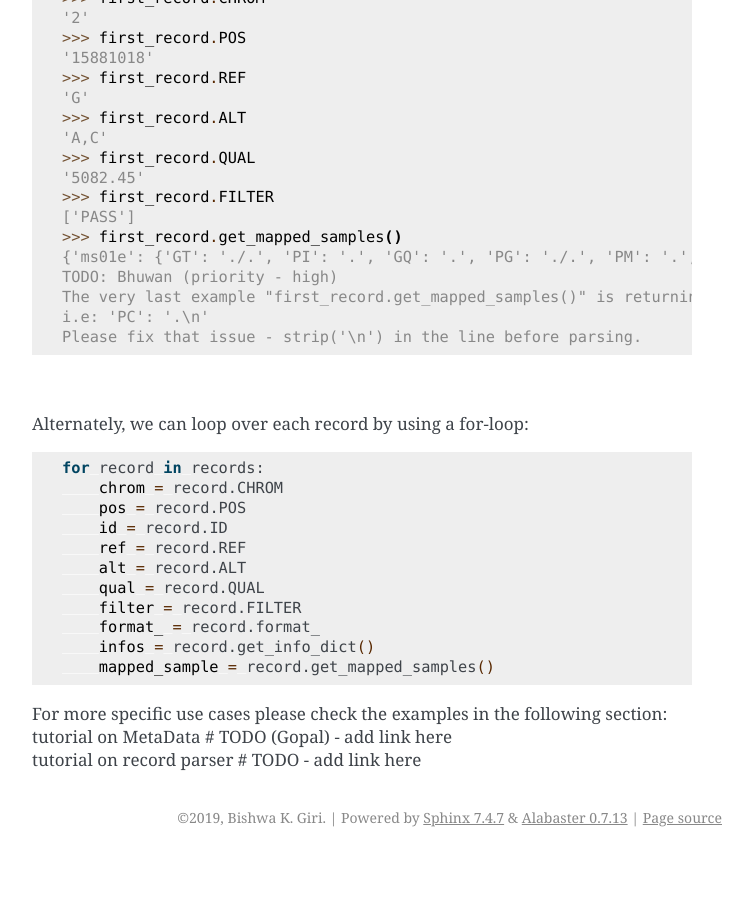
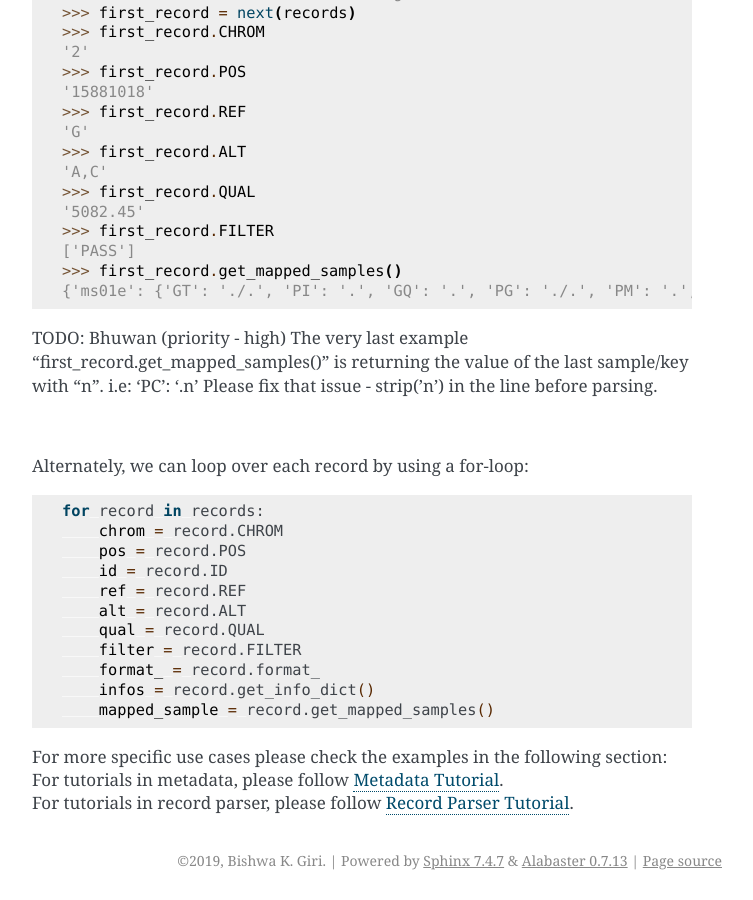
Before and after one commit to everestial/vcfparser, a Sphinx documentation site: the page built from docs/README.rst, in a window 1280 px wide and 900 px high, scrolled down 2308 px. Shown: the whole window, without its empty margins (388-1141 px from the left). Built offline with Sphinx 7.4.7, drawn with Linux system fonts in a browser that asks for light colours; before the commit the page ends 3165 px from its top, so only the background shows below that.

Commit message:
Links to metadata/record parser tutorials added.

```diff
--- a/docs/README.rst
+++ b/docs/README.rst
@@ -35,7 +35,9 @@ Installation
 ------------
 
 | **Method A:**
+
 | `VCFsimplify <https://github.com/everestial/VCF-Simplify>`_ uses vcfparser API, so the package is readily available if VCFsimplify is already installed.
+
 This is only preferred while developing/optimizing **VcfSimplify** along with **vcfparser**.
 
 Navigate to the VCFsimplify directory ->
@@ -77,11 +79,14 @@ call the 'vcfparser' package.
 
 |
 | **Method C:**
+
 | For offline install, or in order to build from the source code, follow :ref:`advance install <advanced-install>`.
 
 |
+
 Cythonize (optional but helpful)
 --------------------------------
+
 The installed "vcfparser" package can be cythonized to optimize performance.
 Cythonizing the package can increase the speed of the parser by about x.x - y.y (?) times.
 
@@ -96,7 +101,7 @@ Usage
 >>> vcf_obj = VcfParser('input_test.vcf')
 
 Get metadata information from the vcf file
-^^^^^^^^^^^^^^^^^^^^^^^^^^^^^^^^^^^^^^^
+^^^^^^^^^^^^^^^^^^^^^^^^^^^^^^^^^^^^^^^^^^
 
 >>> metainfo = vcf_obj.parse_metadata()
 >>> metainfo.fileformat
@@ -112,7 +117,7 @@ Get metadata information from the vcf file
 
 
 Get Records from the vcf file
-^^^^^^^^^^^^^^^^^^^^^^^^^
+^^^^^^^^^^^^^^^^^^^^^^^^^^^^^
 >>> records = vcf_obj.parse_records()
     # Note: Records are returned as generator.
 >>> first_record = next(records)
@@ -130,12 +135,14 @@ Get Records from the vcf file
 ['PASS']
 >>> first_record.get_mapped_samples()
 {'ms01e': {'GT': './.', 'PI': '.', 'GQ': '.', 'PG': './.', 'PM': '.', 'PW': './.', 'AD': '0,0', 'PL': '0,0,0,.,.,.', 'DP': '0', 'PB': '.', 'PC': '.'}, 'ms02g': {'GT': './.', 'PI': '.', 'GQ': '.', 'PG': './.', 'PM': '.', 'PW': './.', 'AD': '0,0', 'PL': '0,0,0,.,.,.', 'DP': '0', 'PB': '.', 'PC': '.'}, 'ms03g': {'GT': './.', 'PI': '.', 'GQ': '.', 'PG': './.', 'PM': '.', 'PW': './.', 'AD': '0,0', 'PL': '0,0,0,.,.,.', 'DP': '0', 'PB': '.', 'PC': '.'}, 'ms04h': {'GT': '1/1', 'PI': '.', 'GQ': '6', 'PG': '1/1', 'PM': '.', 'PW': '1/1', 'AD': '0,2', 'PL': '49,6,0,.,.,.', 'DP': '2', 'PB': '.', 'PC': '.'}, 'MA611': {'GT': '0/0', 'PI': '.', 'GQ': '78', 'PG': '0/0', 'PM': '.', 'PW': '0/0', 'AD': '29,0,0', 'PL': '0,78,1170,78,1170,1170', 'DP': '29', 'PB': '.', 'PC': '.'}, 'MA605': {'GT': '0/0', 'PI': '.', 'GQ': '9', 'PG': '0/0', 'PM': '.', 'PW': '0/0', 'AD': '3,0,0', 'PL': '0,9,112,9,112,112', 'DP': '3', 'PB': '.', 'PC': '.'}, 'MA622': {'GT': '0/0', 'PI': '.', 'GQ': '99', 'PG': '0/0', 'PM': '.', 'PW': '0/0', 'AD': '40,0,0', 'PL': '0,105,1575,105,1575,1575', 'DP': '40', 'PB': '.', 'PC': '.\n'}}
+
 TODO: Bhuwan (priority - high)
 The very last example "first_record.get_mapped_samples()" is returning the value of the last sample/key with "\n".
 i.e: 'PC': '.\n'
 Please fix that issue - strip('\n') in the line before parsing.
 
 |
+
 Alternately, we can loop over each record by using a for-loop:
 
 .. code-block:: bash
@@ -153,5 +160,5 @@ Alternately, we can loop over each record by using a for-loop:
         mapped_sample = record.get_mapped_samples()
 
 | For more specific use cases please check the examples in the following section:
-| tutorial on MetaData # TODO (Gopal) - add link here
-| tutorial on record parser # TODO - add link here
+| For tutorials in metadata, please follow :ref:`Metadata Tutorial <metadata-tutorial>`.
+| For tutorials in record parser, please follow :ref:`Record Parser Tutorial <record-parser-tutorial>`.
--- a/docs/metadata.rst
+++ b/docs/metadata.rst
@@ -1,3 +1,4 @@
+.. _metadata-tutorial:
 
 =========================
 Tutorial on MetaData
--- a/docs/record_parser.rst
+++ b/docs/record_parser.rst
@@ -1,3 +1,5 @@
+
+.. _record-parser-tutorial:
 
 =========================
 Tutorial on record parser
```
